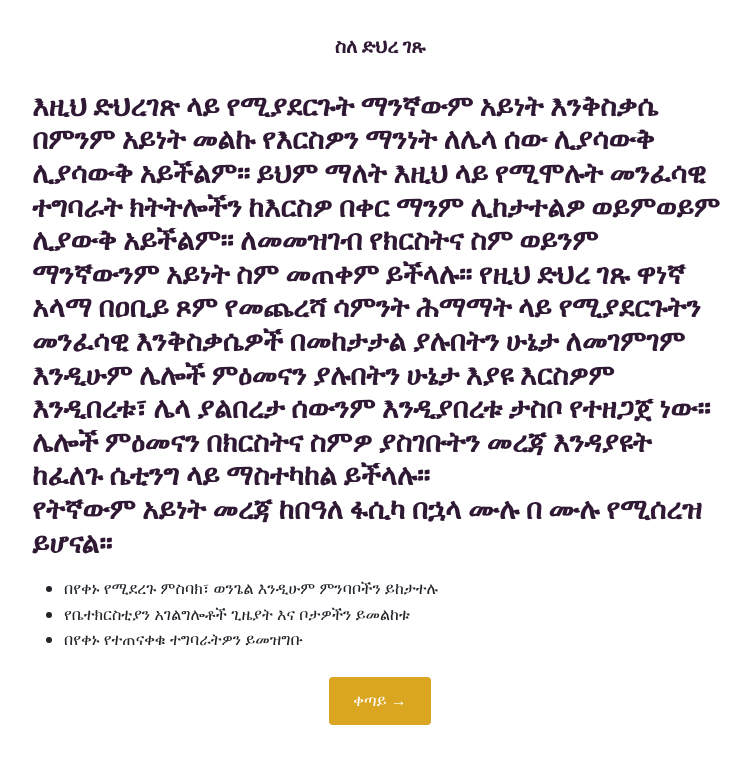
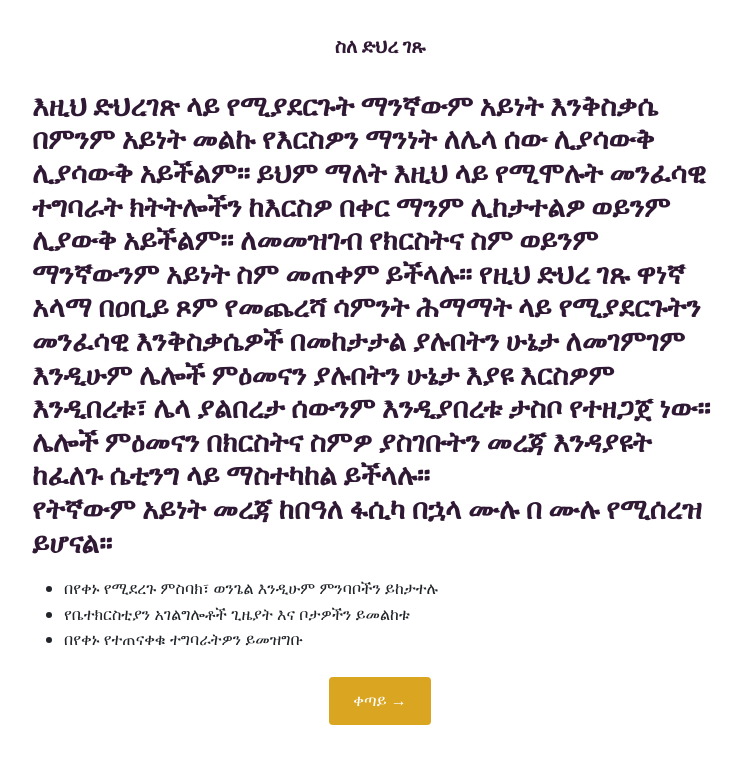
Before and after one commit to abela7/Hmamat, a PHP site: page /user/welcome.php in a window 1280 px wide. Shown: the part 453-1213 px from the top of the page, without its empty margins (260-1011 px from the left). Run offline with PHP 8.4, Linux system fonts and the light colour scheme; some libraries are stand-ins or nearby versions.

Commit message:
ወይንምወይንም

```diff
--- a/user/welcome.php
+++ b/user/welcome.php
@@ -162,7 +162,7 @@ if ($_SERVER['REQUEST_METHOD'] === 'POST' && isset($_POST['register'])) {
                     <h2 class="card-title mb-4 text-center">ስለ ድህረ ገጹ</h2>
 
                     <div class="mb-4">
-                        <h3>እዚህ ድህረገጽ ላይ የሚያደርጉት ማንኛውም አይነት እንቅስቃሴ በምንም አይነት መልኩ የእርስዎን ማንነት ለሌላ ሰው ሊያሳውቅ ሊያሳውቅ አይችልም። ይህም ማለት እዚህ ላይ የሚሞሉት መንፈሳዊ ተግባራት ክትትሎችን ከእርስዎ በቀር ማንም ሊከታተልዎ ወይምወይም ሊያውቅ አይችልም። ለመመዝገብ የክርስትና ስም ወይንም ማንኛውንም አይነት ስም መጠቀም ይችላሉ።
+                        <h3>እዚህ ድህረገጽ ላይ የሚያደርጉት ማንኛውም አይነት እንቅስቃሴ በምንም አይነት መልኩ የእርስዎን ማንነት ለሌላ ሰው ሊያሳውቅ ሊያሳውቅ አይችልም። ይህም ማለት እዚህ ላይ የሚሞሉት መንፈሳዊ ተግባራት ክትትሎችን ከእርስዎ በቀር ማንም ሊከታተልዎ ወይንም ሊያውቅ አይችልም። ለመመዝገብ የክርስትና ስም ወይንም ማንኛውንም አይነት ስም መጠቀም ይችላሉ።
 የዚህ ድህረ ገጹ ዋነኛ አላማ በዐቢይ ጾም የመጨረሻ ሳምንት ሕማማት ላይ የሚያደርጉትን መንፈሳዊ እንቅስቃሴዎች በመከታታል ያሉበትን ሁኔታ ለመገምገም እንዲሁም ሌሎች ምዕመናን ያሉበትን ሁኔታ እያዩ እርስዎም እንዲበረቱ፣ ሌላ ያልበረታ ሰውንም እንዲያበረቱ ታስቦ የተዘጋጀ ነው። ሌሎች ምዕመናን በክርስትና ስምዎ ያስገቡትን መረጃ እንዳያዩት ከፈለጉ ሴቲንግ ላይ ማስተካከል ይችላሉ።
                 </br><P>የትኛውም አይነት መረጃ ከበዓለ ፋሲካ በኋላ ሙሉ በ ሙሉ የሚሰረዝ ይሆናል። </p>
                 </h3>
```
